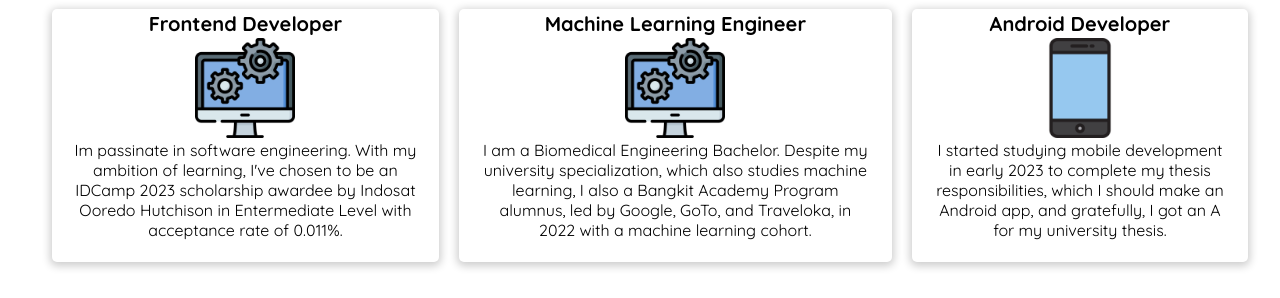
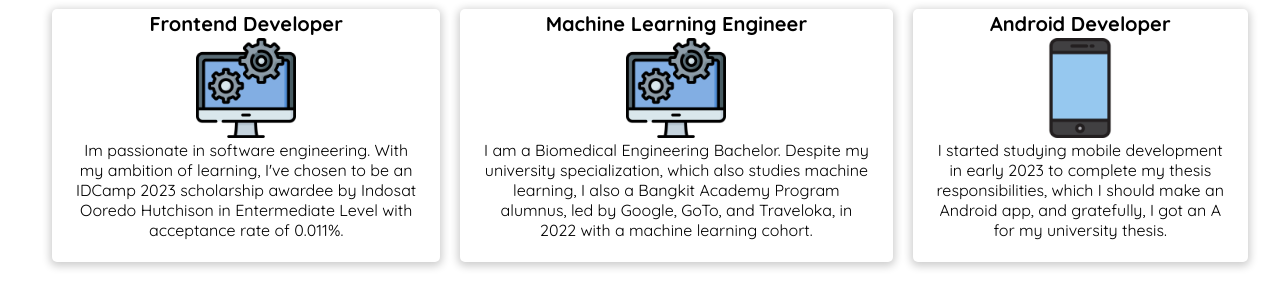
Before and after one commit to fiennaalya/Portfolio, a plain HTML site: page index.html in a window 1280 px wide. Shown: the part 1540-1838 px from the top of the page. Drawn offline with Linux system fonts and the light colour scheme; a web font is replaced by a local one.

Commit message:
change in frontend portfolio caption

```diff
--- a/index.html
+++ b/index.html
@@ -71,7 +71,7 @@
           <div class="card">
             <h2>Frontend Developer</h2>
             <img src="img/software.png" alt="Front End Developer" />
-            <p>Im passinate in software engineering. With my ambition of learning, I've chosen to be an IDCamp 2023 scholarship awardee by Indosat Ooredo Hutchison in Entermediate Level with acceptance rate of 0.011%.</p>
+            <p>Im passionate in software engineering. With my ambition of learning, I've chosen to be an IDCamp 2023 scholarship awardee by Indosat Ooredo Hutchison in Entermediate Level with acceptance rate of 0.011%.</p>
           </div>
           <div class="card">
             <h2>Machine Learning Engineer</h2>
```
